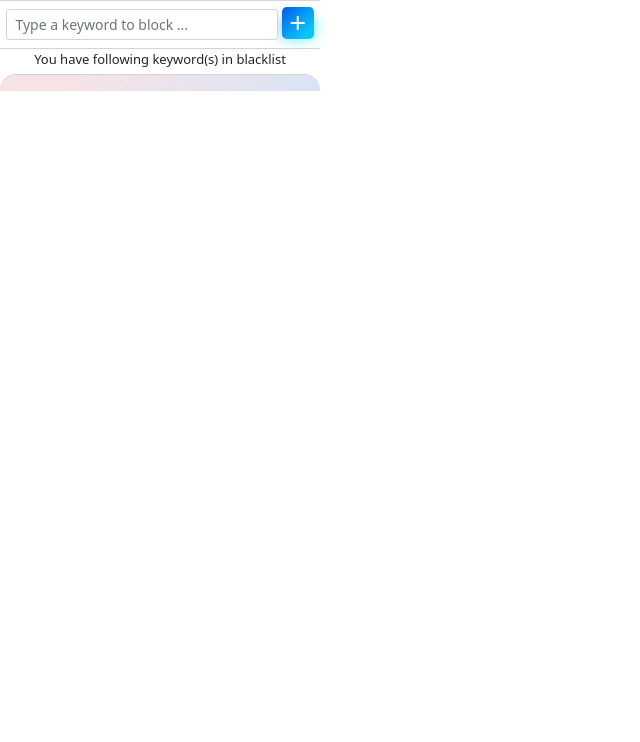
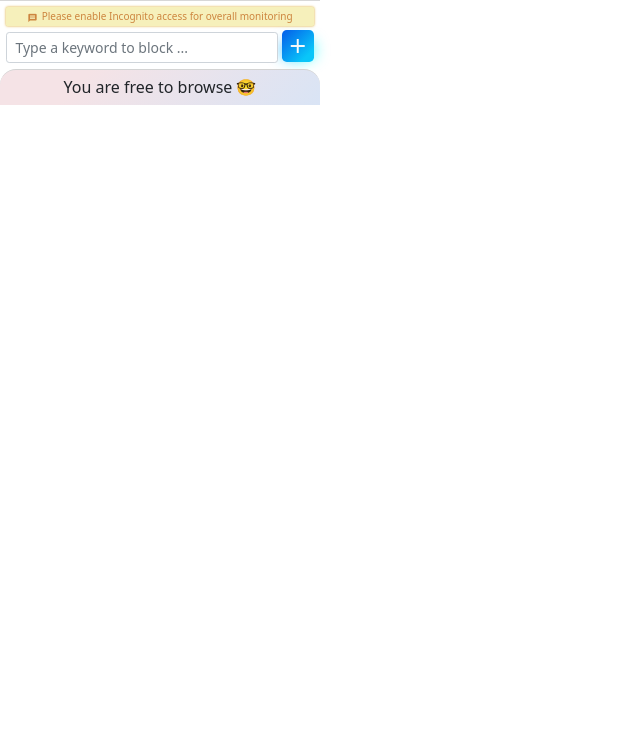
Before and after one commit to IndranilBhattacharya/KEY_BLOCKER, a browser extension: page index.html in a window 1280 px wide. Shown: the part 58-800 px from the top of the page, without its empty margins (0-640 px from the left). Drawn offline with nearby package versions, Linux system fonts and the light colour scheme.

Commit message:
KEY_BLOCKER v1.1 updated - Incognito Suggestion

```diff
--- a/index.html
+++ b/index.html
@@ -37,7 +37,10 @@
         <img alt="" height="32px" width="32px" id="tabIcon" />
       </button>
     </div>
-
+    <div id="incognitoMsg" class="incognito-wran-msg">
+      <span class="material-icons">message</span>Please enable Incognito access
+      for overall monitoring
+    </div>
     <div class="form-container d-flex align-items-center">
       <input
         type="text"
--- a/scripts/script.js
+++ b/scripts/script.js
@@ -3,6 +3,7 @@ let tabUrl = "";
 let timer = 0;
 const extensionId = chrome.runtime.id;
 const bodyElem = document.getElementsByTagName("body")[0];
+const incognitoMsgElem = document.getElementById("incognitoMsg");
 const addKeywordsBtn = document.getElementById("addKeywords");
 const inputKeyWords = document.getElementById("keyWordInput");
 const activeTabIconBtn = document.getElementById("activeTabIcon");
@@ -11,6 +12,11 @@ const blackListDescDiv = document.getElementById("blackListDesc");
 const blackListContainer = document.getElementById("blackListContainer");
 
 window.addEventListener("DOMContentLoaded", () => {
+  chrome.extension.isAllowedIncognitoAccess((isAllowedAccess) => {
+    if (isAllowedAccess) {
+      incognitoMsgElem.remove();
+    }
+  });
   fetchBlackList();
   chrome.tabs.query({ active: true, currentWindow: true }, ([tab]) => {
     if (tab.title) {
@@ -40,7 +46,7 @@ const fetchBlackList = () => {
   chrome.storage.sync.get(["blockedWords"], (result) => {
     if (result.blockedWords) {
       currentBlackList = result.blockedWords;
-      if (currentBlackList.length === 0) {
+      if (currentBlackList.length === 0 || !currentBlackList) {
         blackListDescDiv.style.display = "none";
         blackListContainer.innerHTML = `<span class="w-100 text-center">You are free to browse 🤓</span>`;
       } else {
@@ -76,6 +82,9 @@ const fetchBlackList = () => {
           index++;
         });
       }
+    } else {
+      blackListDescDiv.style.display = "none";
+      blackListContainer.innerHTML = `<span class="w-100 text-center">You are free to browse 🤓</span>`;
     }
     setScrollEffect(blackListContainer);
   });
--- a/styles/button-style.css
+++ b/styles/button-style.css
@@ -29,11 +29,11 @@
   width: 2rem;
   height: 1rem;
   position: absolute;
-  bottom: 0.35rem;
+  bottom: 0.36rem;
   left: calc(50% - 1rem);
   z-index: -1;
   border-radius: 1rem;
-  filter: blur(0.5rem) brightness(1.35);
+  filter: blur(0.45rem) brightness(1.35);
   transform-style: preserve-3d;
   transition: all 0.3s ease-out;
 }
--- a/styles/style.css
+++ b/styles/style.css
@@ -74,7 +74,7 @@ body {
   margin-top: 0.3rem;
   border-top: 0.1rem solid lightgrey;
   border-radius: 1rem 1rem 0 0;
-  padding: 0.4rem 0.4rem 0.3rem;
+  padding: 0.3rem 0.4rem 0.4rem;
   background-image: linear-gradient(315deg, #d9e4f5 0%, #f5e3e6 74%);
 }
 
@@ -184,6 +184,26 @@ body {
   margin-top: 0.14rem;
 }
 
+.incognito-wran-msg {
+  font-size: x-small;
+  color: peru;
+  background: hsl(54, 77%, 85%);
+  border-radius: 0.1rem;
+  width: 96%;
+  margin: 0 0 0.3rem;
+  padding: 0.1rem 0.4rem;
+  display: flex;
+  justify-content: center;
+  align-items: center;
+  box-shadow: 0 0 0.17rem goldenrod;
+}
+
+.incognito-wran-msg > span {
+  font-size: x-small;
+  padding-top: 0.17rem;
+  margin-right: 0.27rem;
+}
+
 @font-face {
   font-family: Mukta;
   src: url(/fonts/Mukta-Regular.ttf);
```
Also changed, not shown: manifest.json, 1 other file.
